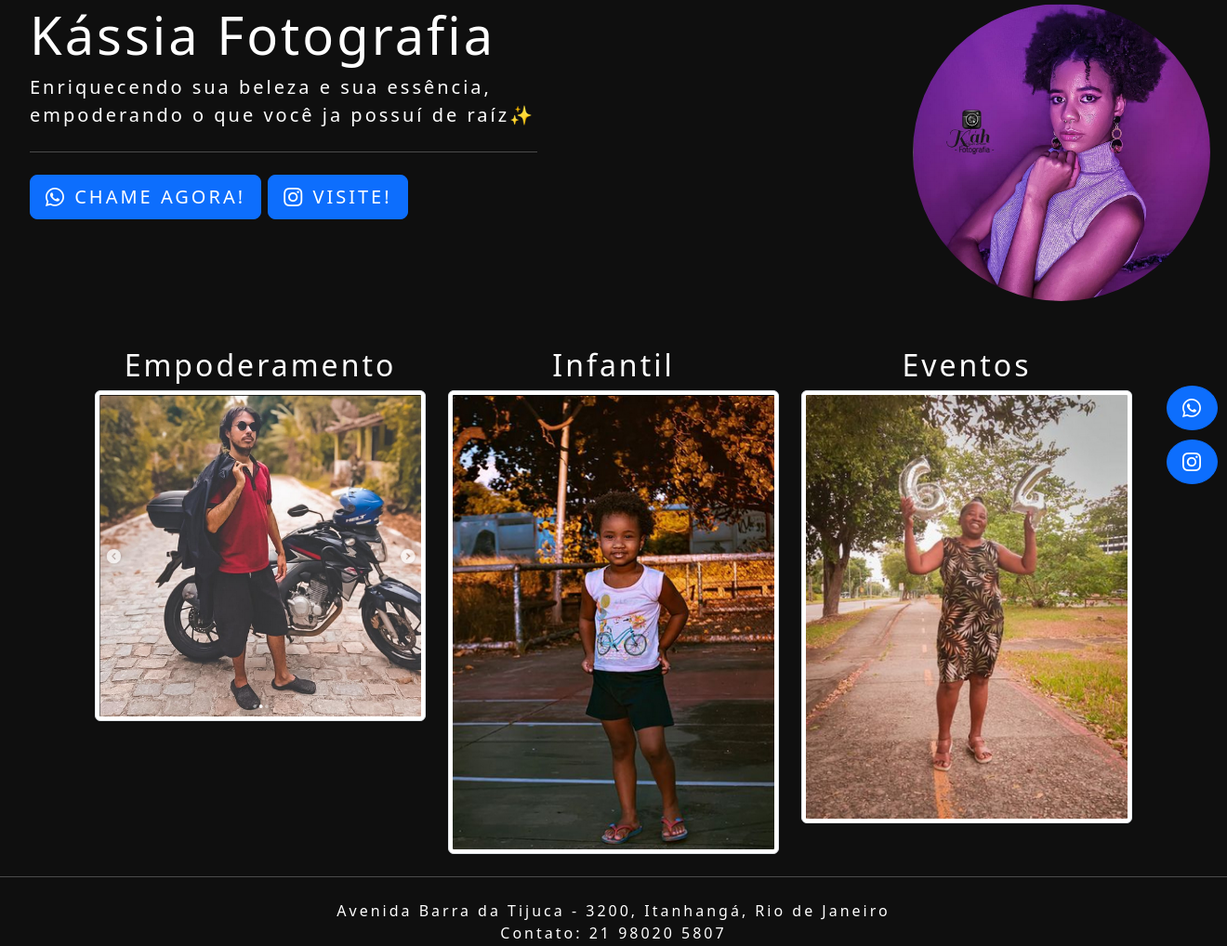
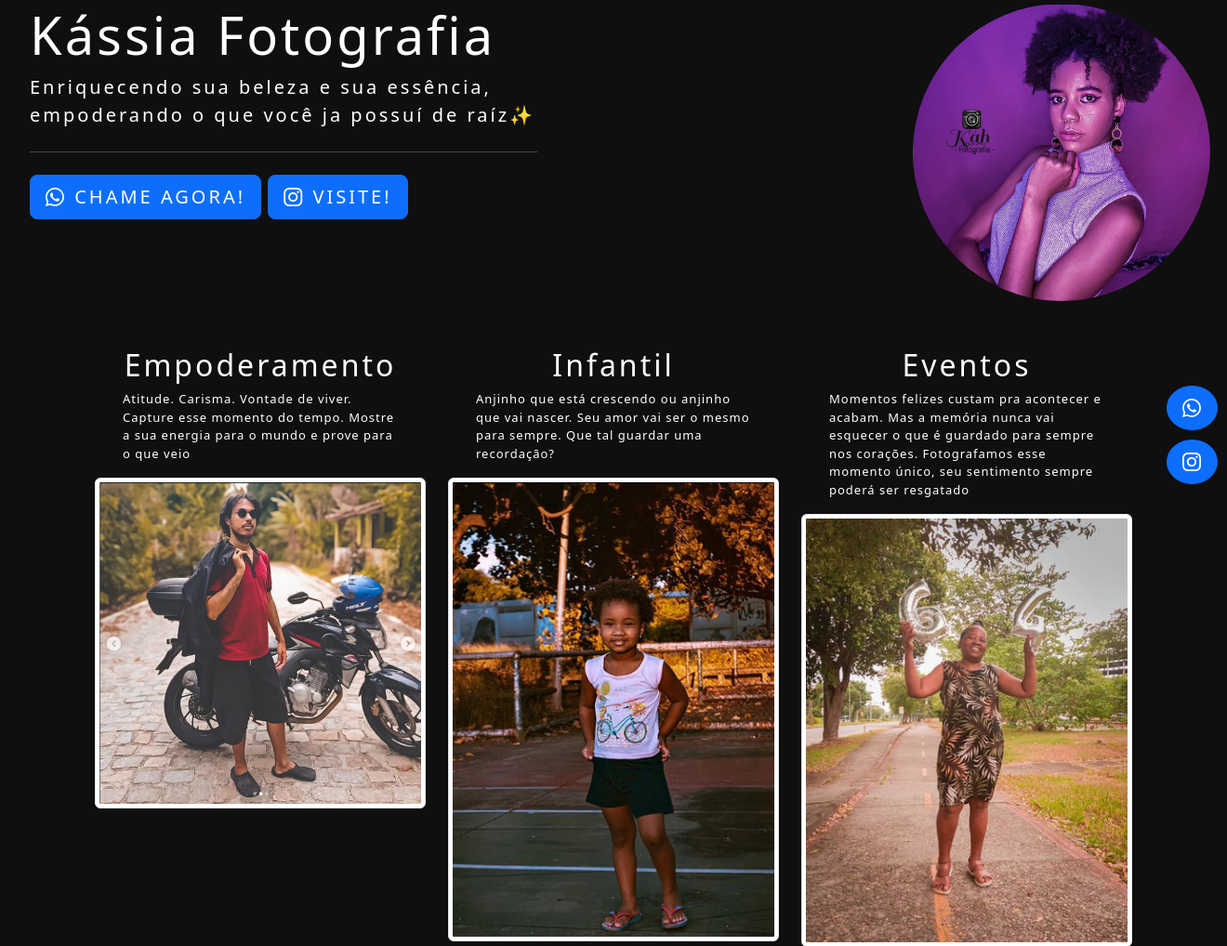
Before and after one commit to pedrotnascimento/site-de-fotografia, a Flask app: page / in a window 1320 px wide. Shown: the part 259-1277 px from the top of the page at 93% size. Run offline with Flask 2, Linux system fonts and the light colour scheme; some libraries are stand-ins or nearby versions.

Commit message:
adicionando descricoes

```diff
--- a/app.py
+++ b/app.py
@@ -6,9 +6,20 @@ app = Flask(__name__)
 
 
 temas = {
-    "empoderamento": {"nome":"Empoderamento"},
-    "infantil": {"nome":"Infantil"},
-    "eventos": {"nome":"Eventos"},
+    "empoderamento": {
+        "nome":"Empoderamento",
+        "descricao": """
+        Atitude. Carisma. Vontade de viver.
+        Capture esse momento do tempo.
+        Mostre a sua energia para o mundo e prove para o que veio"""},
+    "infantil": {"nome":"Infantil",
+    "descricao": """Anjinho que está crescendo ou anjinho que vai nascer.
+    Seu amor vai ser o mesmo para sempre.
+    Que tal guardar uma recordação?"""},
+    "eventos": {"nome":"Eventos",
+    "descricao": """Momentos felizes custam pra acontecer e acabam.
+    Mas a memória nunca vai esquecer o que é guardado para sempre nos corações.
+    Fotografamos esse momento único, seu sentimento sempre poderá ser resgatado"""}
 }
 
 @app.route("/", methods=["GET"])
--- a/static/styles.css
+++ b/static/styles.css
@@ -49,3 +49,8 @@ body {
 .contato-direto-item{
     margin-bottom: 10px;
 }
+.tema-descricao{
+    padding: 0 30px;
+    letter-spacing: 1px;
+    font-size: 13px;
+}
--- a/templates/index.html
+++ b/templates/index.html
@@ -29,6 +29,7 @@
             <div class="col-4">
                 <a class="nav-link" href={{url_for("tema", tema_arg=tema["tema_id"]) }}>
                     <h2 class="text-center">{{tema["nome"]}}</h2>
+                    <p class="tema-descricao">{{tema["descricao"]}}</p>
                     <img class="img-thumbnail" src={{ url_for("static", filename=tema["foto"]) }} />
                 </a>
             </div>
```
